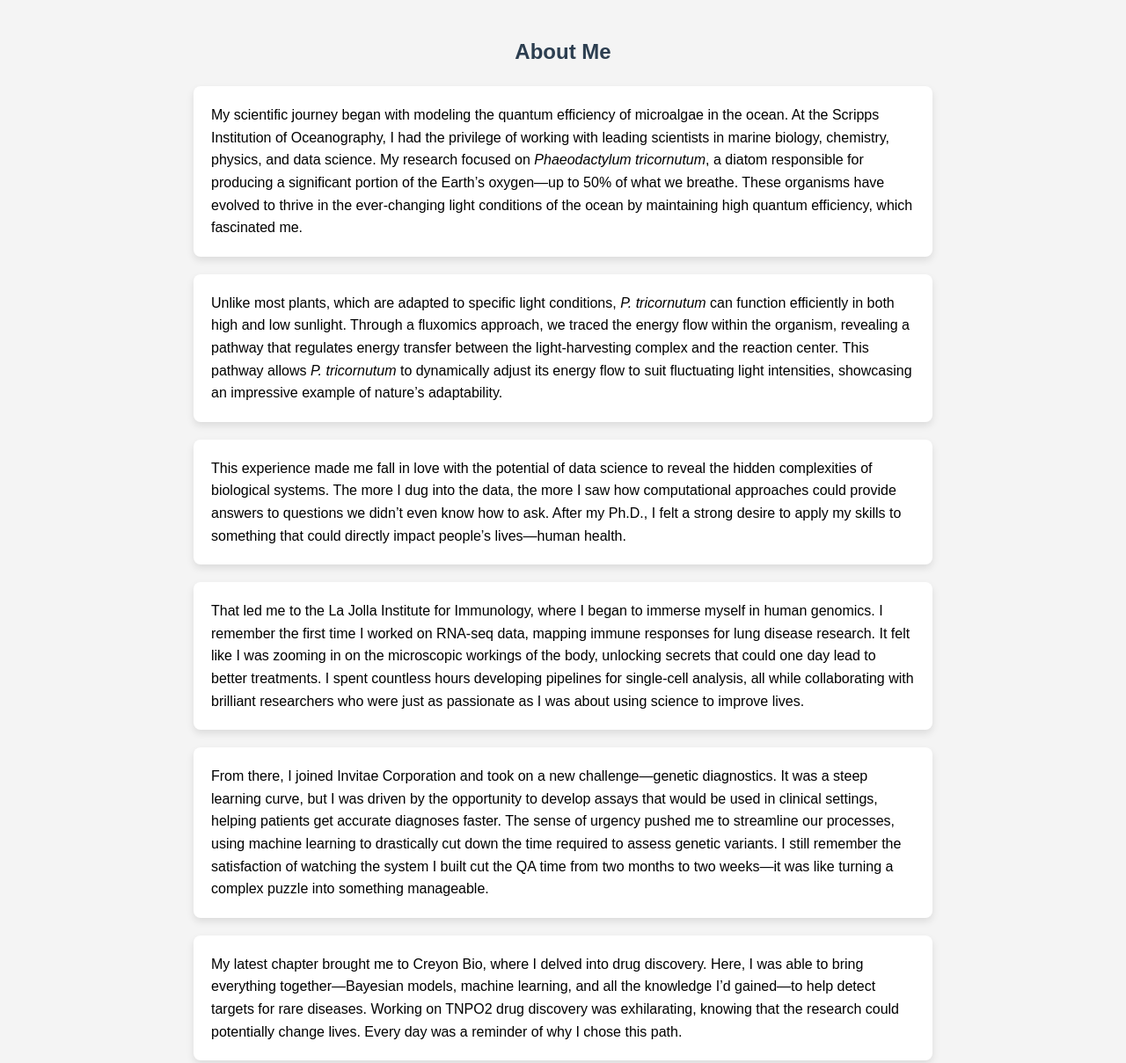
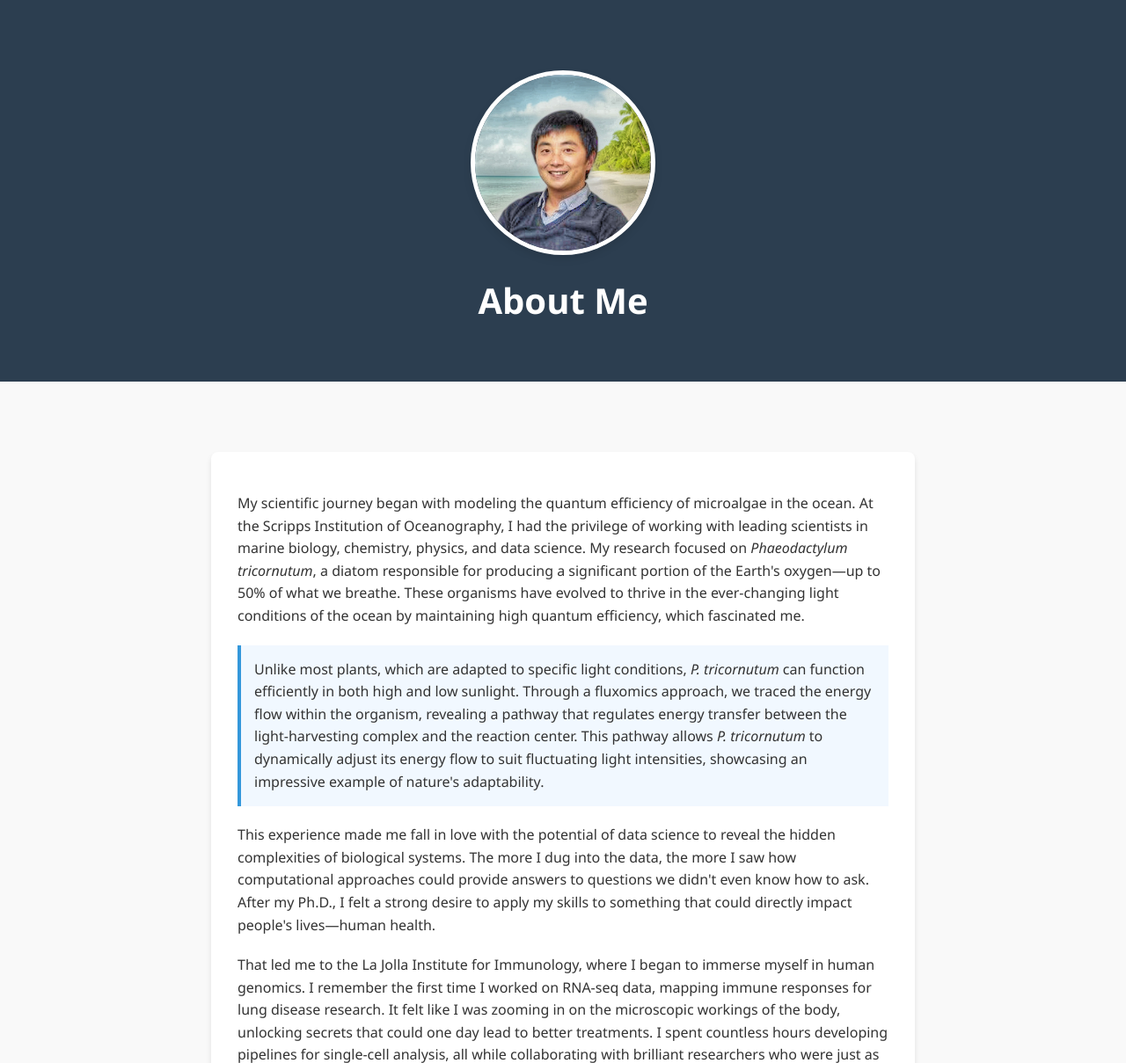
Before and after one commit to ndu-bioinfo/about, a plain HTML site: page pages/about-me.html in a window 1280 px wide. Shown: the top 1209 px of the page at 88% size. Drawn offline with Linux system fonts and the light colour scheme.

Commit message:
update aboutme

```diff
--- a/pages/about-me.html
+++ b/pages/about-me.html
@@ -6,48 +6,92 @@
     <title>About Me</title>
     <style>
         body {
-            font-family: Arial, sans-serif;
+            font-family: 'Segoe UI', Tahoma, Geneva, Verdana, sans-serif;
             line-height: 1.6;
-            background-color: #f4f4f4;
+            background-color: #f9f9f9;
             margin: 0;
-            padding: 20px;
+            padding: 0;
+            color: #333;
         }
-        h2 {
-            color: #2c3e50;
+        .container {
+            max-width: 800px;
+            margin: 0 auto;
+            padding: 40px 20px;
+        }
+        header {
+            background-color: #2c3e50;
+            color: #fff;
             text-align: center;
+            padding: 60px 0;
+            margin-bottom: 40px;
+        }
+        h1 {
+            font-size: 2.5em;
+            margin: 0;
+        }
+        .profile-img {
+            width: 200px;
+            height: 200px;
+            border-radius: 50%;
+            margin: 20px auto;
+            display: block;
+            object-fit: cover;
+            border: 5px solid #fff;
+            box-shadow: 0 4px 10px rgba(0,0,0,0.1);
+        }
+        .content {
+            background-color: #fff;
+            padding: 30px;
+            border-radius: 8px;
+            box-shadow: 0 4px 6px rgba(0,0,0,0.1);
         }
         p {
-            max-width: 800px;
-            margin: 20px auto;
-            background-color: #fff;
-            padding: 20px;
-            border-radius: 8px;
-            box-shadow: 0 4px 8px rgba(0, 0, 0, 0.1);
+            margin-bottom: 20px;
+        }
+        .highlight {
+            background-color: #f1f8ff;
+            border-left: 4px solid #3498db;
+            padding: 15px;
+            margin: 20px 0;
         }
     </style>
 </head>
 <body>
-    <h2>About Me</h2>
+    <header>
+        <img src="css/profile.jpg" alt="My Profile Picture" class="profile-img">
+        <h1>About Me</h1>
+    </header>
+
+    <div class="container">
+        <div class="content">
             <p>
-        My scientific journey began with modeling the quantum efficiency of microalgae in the ocean. At the Scripps Institution of Oceanography, I had the privilege of working with leading scientists in marine biology, chemistry, physics, and data science. My research focused on <em>Phaeodactylum tricornutum</em>, a diatom responsible for producing a significant portion of the Earth’s oxygen—up to 50% of what we breathe. These organisms have evolved to thrive in the ever-changing light conditions of the ocean by maintaining high quantum efficiency, which fascinated me.
+                My scientific journey began with modeling the quantum efficiency of microalgae in the ocean. At the Scripps Institution of Oceanography, I had the privilege of working with leading scientists in marine biology, chemistry, physics, and data science. My research focused on <em>Phaeodactylum tricornutum</em>, a diatom responsible for producing a significant portion of the Earth's oxygen—up to 50% of what we breathe. These organisms have evolved to thrive in the ever-changing light conditions of the ocean by maintaining high quantum efficiency, which fascinated me.
             </p>
+
+            <div class="highlight">
+                Unlike most plants, which are adapted to specific light conditions, <em>P. tricornutum</em> can function efficiently in both high and low sunlight. Through a fluxomics approach, we traced the energy flow within the organism, revealing a pathway that regulates energy transfer between the light-harvesting complex and the reaction center. This pathway allows <em>P. tricornutum</em> to dynamically adjust its energy flow to suit fluctuating light intensities, showcasing an impressive example of nature's adaptability.
+            </div>
+
             <p>
-        Unlike most plants, which are adapted to specific light conditions, <em>P. tricornutum</em> can function efficiently in both high and low sunlight. Through a fluxomics approach, we traced the energy flow within the organism, revealing a pathway that regulates energy transfer between the light-harvesting complex and the reaction center. This pathway allows <em>P. tricornutum</em> to dynamically adjust its energy flow to suit fluctuating light intensities, showcasing an impressive example of nature’s adaptability.
+                This experience made me fall in love with the potential of data science to reveal the hidden complexities of biological systems. The more I dug into the data, the more I saw how computational approaches could provide answers to questions we didn't even know how to ask. After my Ph.D., I felt a strong desire to apply my skills to something that could directly impact people's lives—human health.
             </p>
-    <p>
-        This experience made me fall in love with the potential of data science to reveal the hidden complexities of biological systems. The more I dug into the data, the more I saw how computational approaches could provide answers to questions we didn’t even know how to ask. After my Ph.D., I felt a strong desire to apply my skills to something that could directly impact people’s lives—human health.
-    </p>
+
             <p>
                 That led me to the La Jolla Institute for Immunology, where I began to immerse myself in human genomics. I remember the first time I worked on RNA-seq data, mapping immune responses for lung disease research. It felt like I was zooming in on the microscopic workings of the body, unlocking secrets that could one day lead to better treatments. I spent countless hours developing pipelines for single-cell analysis, all while collaborating with brilliant researchers who were just as passionate as I was about using science to improve lives.
             </p>
+
             <p>
                 From there, I joined Invitae Corporation and took on a new challenge—genetic diagnostics. It was a steep learning curve, but I was driven by the opportunity to develop assays that would be used in clinical settings, helping patients get accurate diagnoses faster. The sense of urgency pushed me to streamline our processes, using machine learning to drastically cut down the time required to assess genetic variants. I still remember the satisfaction of watching the system I built cut the QA time from two months to two weeks—it was like turning a complex puzzle into something manageable.
             </p>
+
             <p>
-        My latest chapter brought me to Creyon Bio, where I delved into drug discovery. Here, I was able to bring everything together—Bayesian models, machine learning, and all the knowledge I’d gained—to help detect targets for rare diseases. Working on TNPO2 drug discovery was exhilarating, knowing that the research could potentially change lives. Every day was a reminder of why I chose this path.
+                My latest chapter brought me to Creyon Bio, where I delved into drug discovery. Here, I was able to bring everything together—Bayesian models, machine learning, and all the knowledge I'd gained—to help detect targets for rare diseases. Working on TNPO2 drug discovery was exhilarating, knowing that the research could potentially change lives. Every day was a reminder of why I chose this path.
             </p>
+
             <p>
-        Now, as I continue to explore the possibilities of bioinformatics and computational biology, I’m driven by the belief that data holds the key to so many of the mysteries we face in healthcare. And it’s my mission to keep unlocking them.
+                Now, as I continue to explore the possibilities of bioinformatics and computational biology, I'm driven by the belief that data holds the key to so many of the mysteries we face in healthcare. And it's my mission to keep unlocking them.
             </p>
+        </div>
+    </div>
 </body>
 </html>
```
Also changed, not shown: pages/fun.html (deleted, +0 -14 lines), pages/css/profile.jpg (added). Lines whose indentation alone changed are shown as unchanged.
